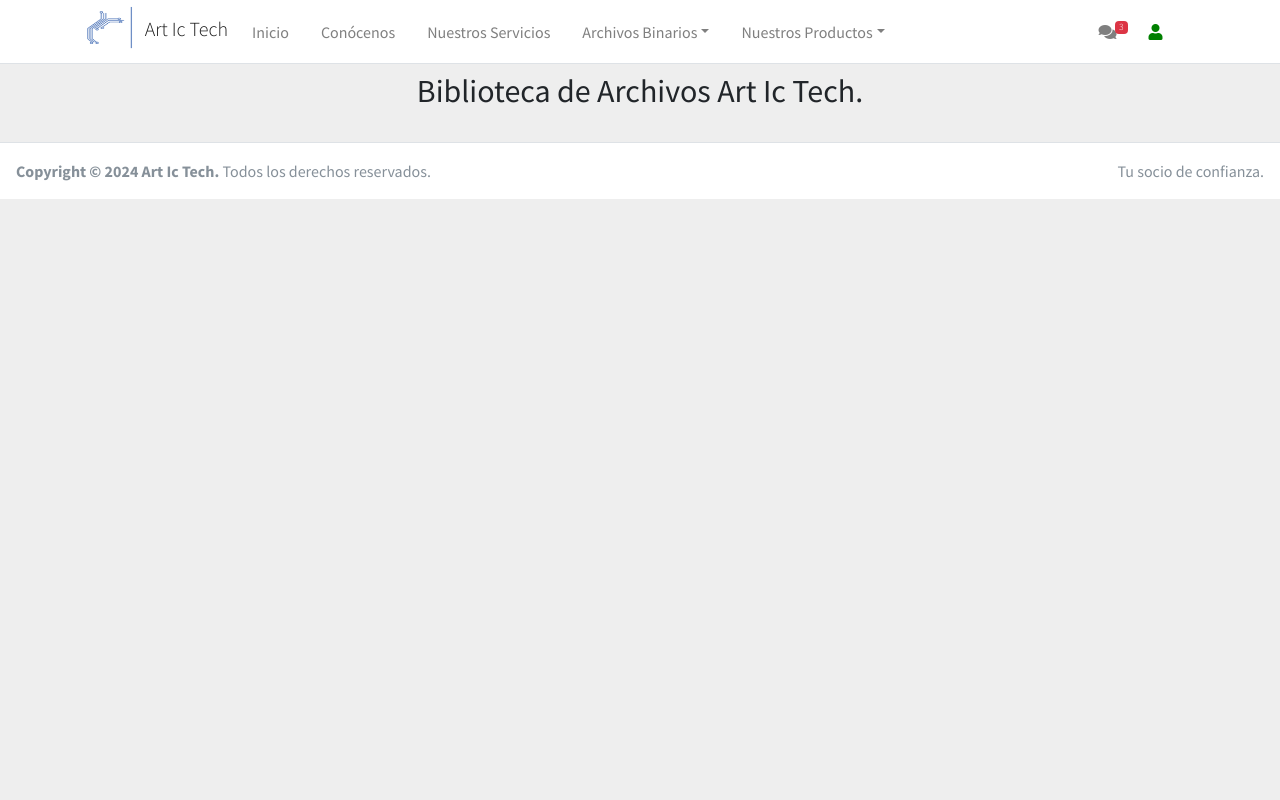
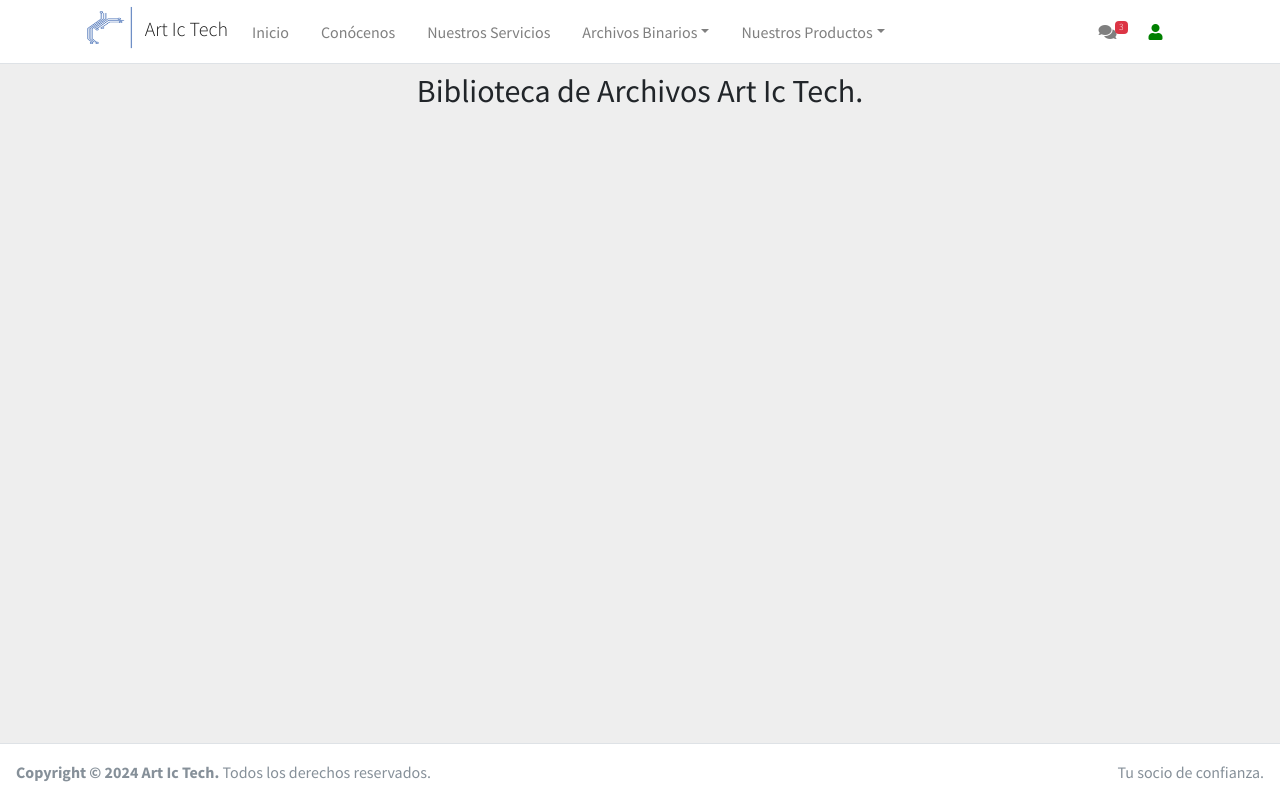
Before and after one commit to Caballero25/saitdigital-artictech-10-2024, a Django app: page /gestor/biblioteca in a window 1280 px wide. Run offline with Django 5.2, Linux system fonts and the light colour scheme; the visitor is signed in with stand-in values (Sample User, id 1); data that the repository does not hold is empty; some libraries are stand-ins or nearby versions.

Commit message:
Update binary library

```diff
--- a/templates/base/base_adminlte.html
+++ b/templates/base/base_adminlte.html
@@ -22,20 +22,33 @@ scratch. This page gets rid of all links and provides the needed markup only.
   <!--SweetAlert-->
   <script src="https://cdn.jsdelivr.net/npm/sweetalert2@11"></script>
 
+  <style>
+    .main-wrapper {
+      display: flex;
+      flex-direction: column;
+      min-height: 100vh;
+      margin: 0;
+      background: #eee;
+    }
+    .main-wrapper:last-child {
+      margin-top: auto;
+    }
+  </style>
+
   {% block extra_head %}
   {% endblock %}
 </head>
 <body class="hold-transition layout-top-nav" style="margin: 0px; padding: 0px; max-width: 100vw;">
-<div class="wrapper" style="min-height: 100vh;">
+<div class="wrapper main-wrapper">
 
-{% include 'base/nav.html' %}
+  {% include 'base/nav.html' %}
 
-{% block content %}
+  {% block content %}
 
-{% endblock %}
+  {% endblock %}
 
-<!-- Main Footer -->
-{% include 'base/footer.html' %}
+  <!-- Main Footer -->
+  {% include 'base/footer.html' %}
 </div>
 <!-- ./wrapper -->
 
--- a/templates/base/footer.html
+++ b/templates/base/footer.html
@@ -1,4 +1,4 @@
-<footer class="main-footer">
+<footer class="main-footer" style="margin-top: auto;">
     <!-- To the right -->
     <div class="float-right d-none d-sm-inline">
       Tu socio de confianza.
--- a/templates/gestor/biblioteca.html
+++ b/templates/gestor/biblioteca.html
@@ -72,7 +72,7 @@ a:hover {
         <div class="file">
             <a href="{{file.archivo.url}}" download="{{file.archivo.name}}">
                 <div class="image">
-                    <img alt="image" class="img-responsive" src="{% static 'images/file_art.png' %}">
+                    <img alt="image" class="img-responsive" src="{% static 'img/file_art.png' %}">
                 </div>
                 <p class="file-name">
                     {{ file.archivo.name|slice:":30" }}
--- a/templates/index.html
+++ b/templates/index.html
@@ -3,5 +3,5 @@
 {% block title %} Inicio {% endblock %}
 
 {% block content %}
-    <h1>Index</h1>
+    <h1 style="min-height: auto;">Index</h1>
 {% endblock %}
```
Also changed, not shown: gestorBinario/admin.py (+28 -1 lines), gestorBinario/forms.py (added, +7 -0 lines), static/img/file_art.png (added).
